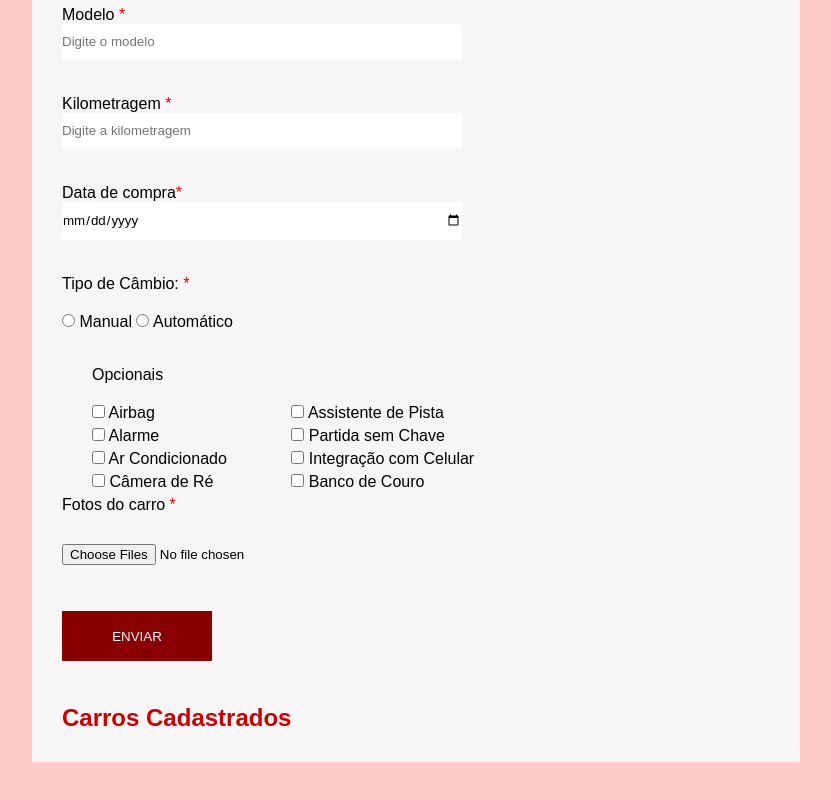
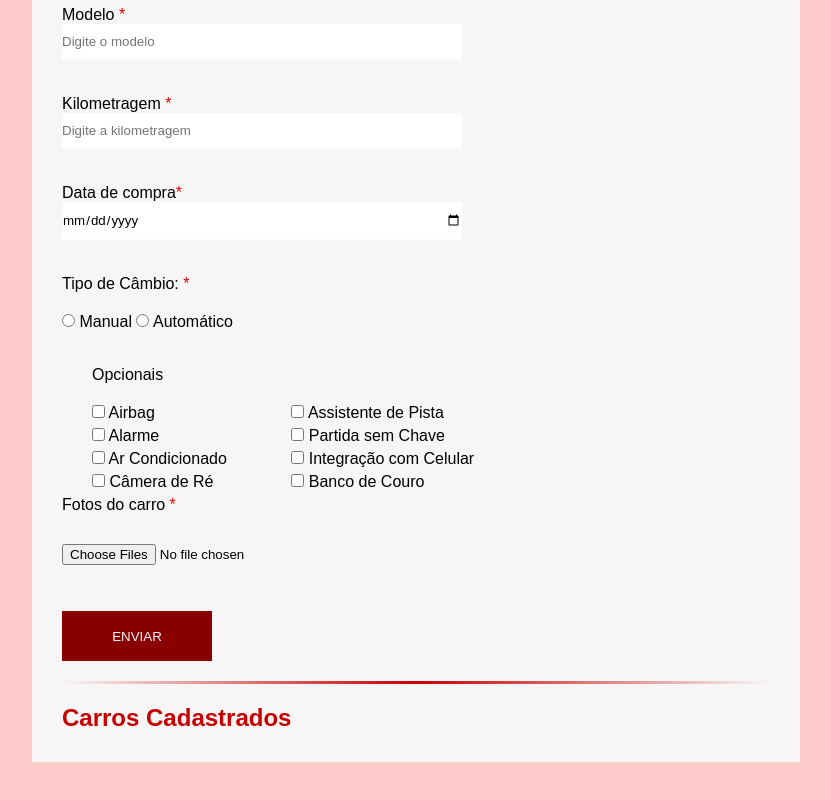
Before and after one commit to mariavitoriadcard1/projetolojacarro, a plain HTML site: page index.html in a window 1280 px wide. Shown: the part 671-1471 px from the top of the page, without its empty margins (224-1055 px from the left). Drawn offline with Linux system fonts and the light colour scheme.

Commit message:
salve22222

```diff
--- a/css/style.css
+++ b/css/style.css
@@ -119,7 +119,7 @@ textarea {
 hr {
     margin-top: 20px;
     height: 3px;
-    background: to right, transparent, rgb(199, 0, 0), transparent;
+    background: linear-gradient(to right, transparent, rgb(199, 0, 0), transparent);
     margin: 20px 0;
     border: none;
 
```
